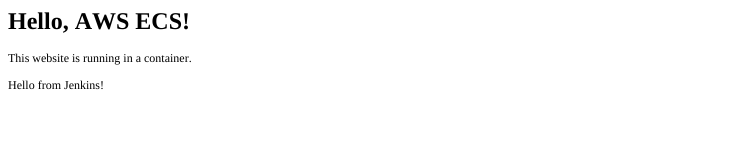
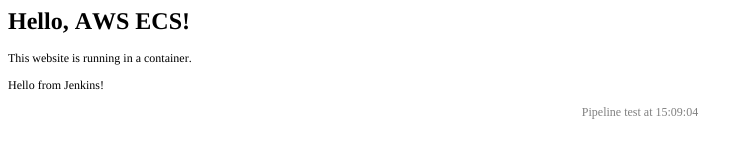
Before and after one commit to sompyakurel/mywebsite, a plain HTML site: page index.html in a window 1280 px wide. Shown: the whole page, without its empty margins (0-752 px from the left). Drawn offline with Linux system fonts and the light colour scheme.

Commit message:
Visible pipeline test

```diff
--- a/index.html
+++ b/index.html
@@ -18,3 +18,4 @@
 </body>
 </html>
 <!-- test webhook Mon Nov 24 11:39:16 EST 2025 -->
+<p style='color:gray;font-size:12px;text-align:center;'>Pipeline test at 15:09:04</p>
```
